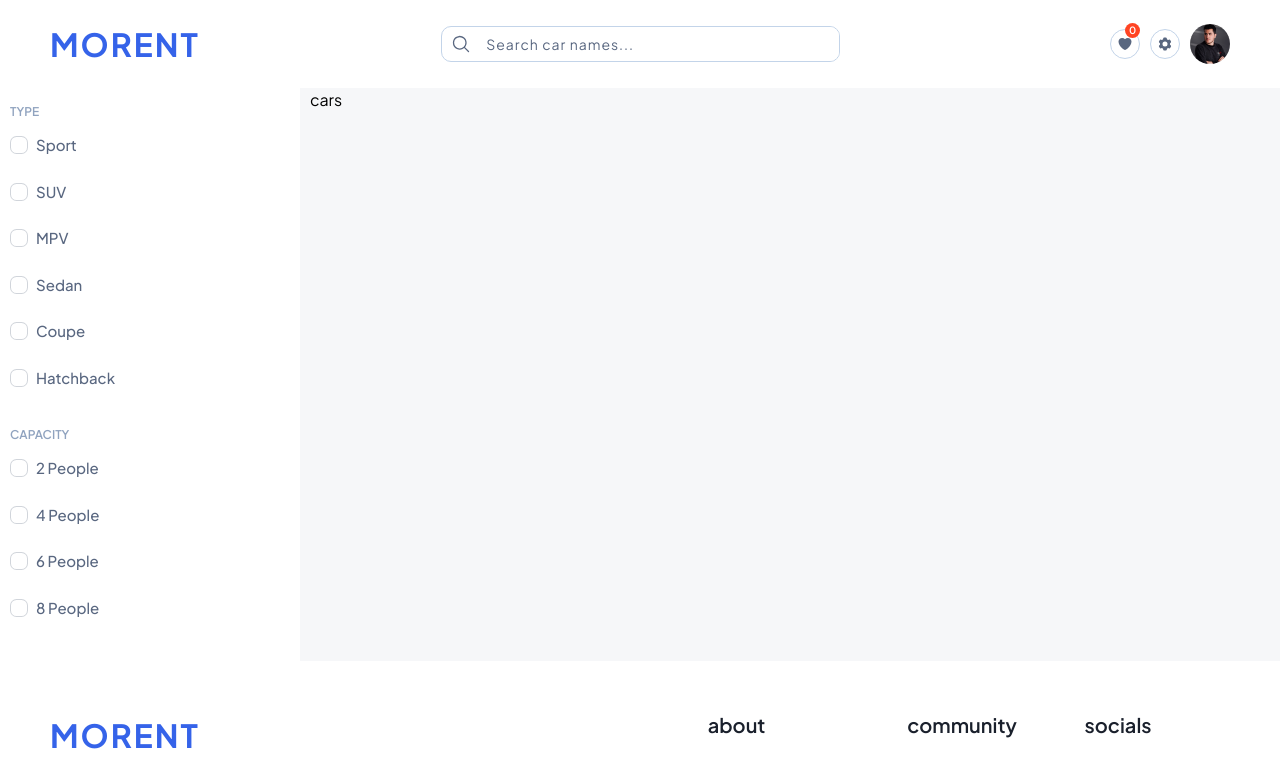
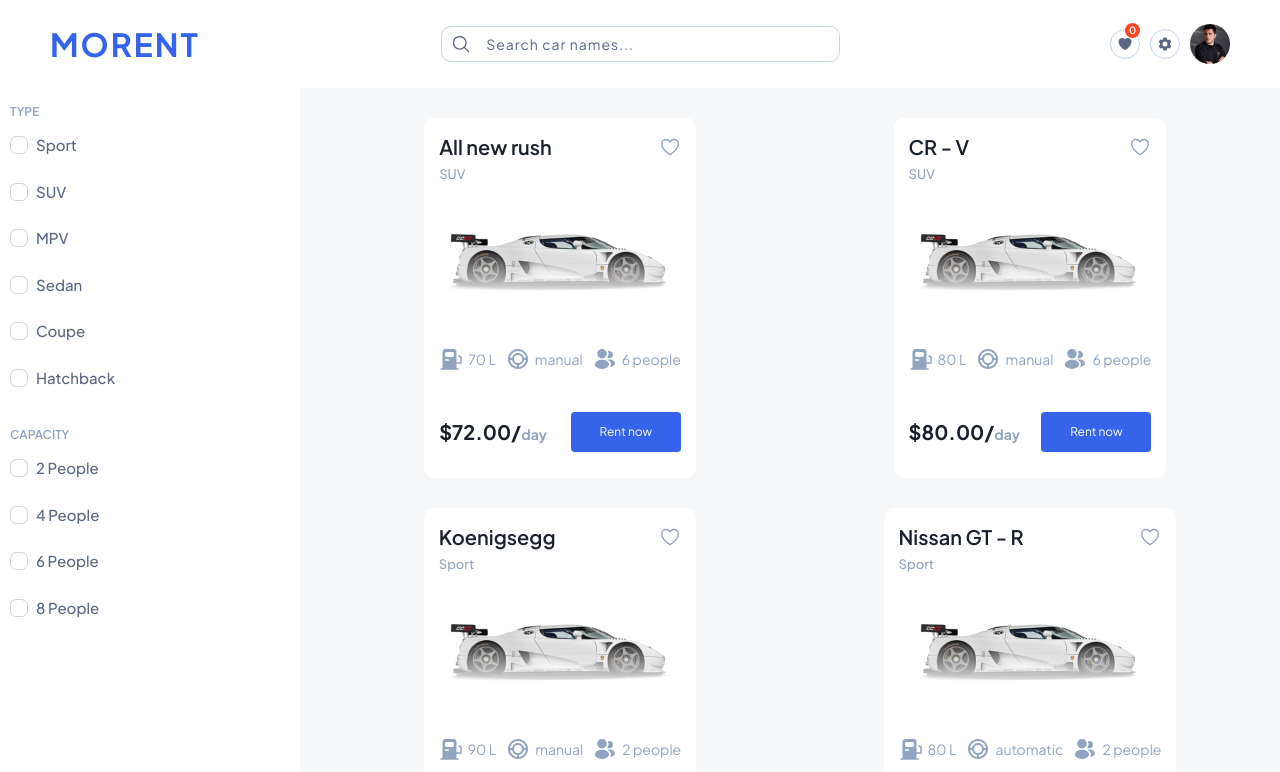
Before and after one commit to abolfazlcodes/morent, a React (Vite) app: page /cars in a window 1280 px wide. Shown: the top 772 px of the page. Built offline with nearby package versions, Linux system fonts and the light colour scheme.

Commit message:
add cars wrapper component to render all cars in the cars page

```diff
--- /dev/null
+++ b/src/features/cars/CarsWrapper.tsx
@@ -0,0 +1,113 @@
+import styled from "styled-components";
+import CarCard from "../../ui/CarCard";
+import car from "../../assets/sample car.png";
+
+const StyledWrapper = styled.section`
+  display: grid;
+  grid-template-columns: repeat(auto-fill, minmax(32rem, 1fr));
+  justify-items: center;
+  grid-auto-flow: row;
+  column-gap: 1rem;
+  row-gap: 3rem;
+  padding: 3rem 2rem;
+`;
+
+const fakeCarsData = [
+  {
+    id: 1,
+    name: "All new rush",
+    pricePerDay: 72,
+    capacity: 6,
+    automatic: false,
+    tankCapacity: 70,
+    category: "SUV",
+    image: car,
+  },
+  {
+    id: 2,
+    name: "CR - V",
+    pricePerDay: 80,
+    capacity: 6,
+    automatic: false,
+    tankCapacity: 80,
+    category: "SUV",
+    image: car,
+  },
+  {
+    id: 3,
+    name: "Koenigsegg",
+    pricePerDay: 99,
+    capacity: 2,
+    automatic: false,
+    tankCapacity: 90,
+    category: "Sport",
+    image: car,
+  },
+  {
+    id: 4,
+    name: "Nissan GT - R",
+    pricePerDay: 100,
+    capacity: 2,
+    automatic: true,
+    tankCapacity: 80,
+    category: "Sport",
+    image: car,
+  },
+  {
+    id: 5,
+    name: "Rolls - Royce",
+    pricePerDay: 96,
+    capacity: 4,
+    automatic: true,
+    tankCapacity: 70,
+    category: "Sedan",
+    image: car,
+  },
+  {
+    id: 6,
+    name: "MGZX Exclusive",
+    pricePerDay: 76,
+    capacity: 4,
+    automatic: true,
+    tankCapacity: 80,
+    category: "Hatchback",
+    image: car,
+  },
+  {
+    id: 7,
+    name: "All new rush",
+    pricePerDay: 72,
+    capacity: 6,
+    automatic: false,
+    tankCapacity: 70,
+    category: "SUV",
+    image: car,
+  },
+  {
+    id: 8,
+    name: "CR - V",
+    pricePerDay: 80,
+    capacity: 6,
+    automatic: false,
+    tankCapacity: 80,
+    category: "SUV",
+    image: car,
+  },
+];
+
+function CarsWrapper() {
+  return (
+    <StyledWrapper>
+      <CarCard carData={fakeCarsData[0]} type='typeB' />
+      <CarCard carData={fakeCarsData[1]} type='typeB' />
+      <CarCard carData={fakeCarsData[2]} type='typeB' />
+      <CarCard carData={fakeCarsData[3]} type='typeB' />
+      <CarCard carData={fakeCarsData[4]} type='typeB' />
+      <CarCard carData={fakeCarsData[5]} type='typeB' />
+      <CarCard carData={fakeCarsData[6]} type='typeB' />
+      <CarCard carData={fakeCarsData[7]} type='typeB' />
+    </StyledWrapper>
+  );
+}
+
+export default CarsWrapper;
--- a/src/pages/Cars.tsx
+++ b/src/pages/Cars.tsx
@@ -1,5 +1,6 @@
 import styled from "styled-components";
 import Operations from "../ui/Operations";
+import CarsWrapper from "../features/cars/CarsWrapper";
 
 const StyledWrapper = styled.div`
   display: grid;
@@ -12,7 +13,8 @@
     <>
       <StyledWrapper>
         <Operations />
-        <div>cars</div>
+
+        <CarsWrapper />
       </StyledWrapper>
     </>
   );
--- a/src/ui/Filter.tsx
+++ b/src/ui/Filter.tsx
@@ -29,8 +29,8 @@
     isChecked = Boolean(currentFilter?.includes(value));
 
     if (isChecked) {
-      const newFilterValue = currentFilter?.replace(value, "");
-      searchParams.set(filterField, newFilterValue!);
+      const newFilterValue = currentFilter?.replace(`${value}`, "") as string;
+      searchParams.set(filterField, newFilterValue);
       setSearchParams(searchParams);
 
       // return as we do not want to add it again
@@ -38,7 +38,7 @@
     }
 
     if (currentFilter && !isChecked) {
-      searchParams.set(filterField, `${currentFilter},${value}`);
+      searchParams.set(filterField, `${currentFilter}-${value}`);
     } else {
       searchParams.set(filterField, value);
     }
```
